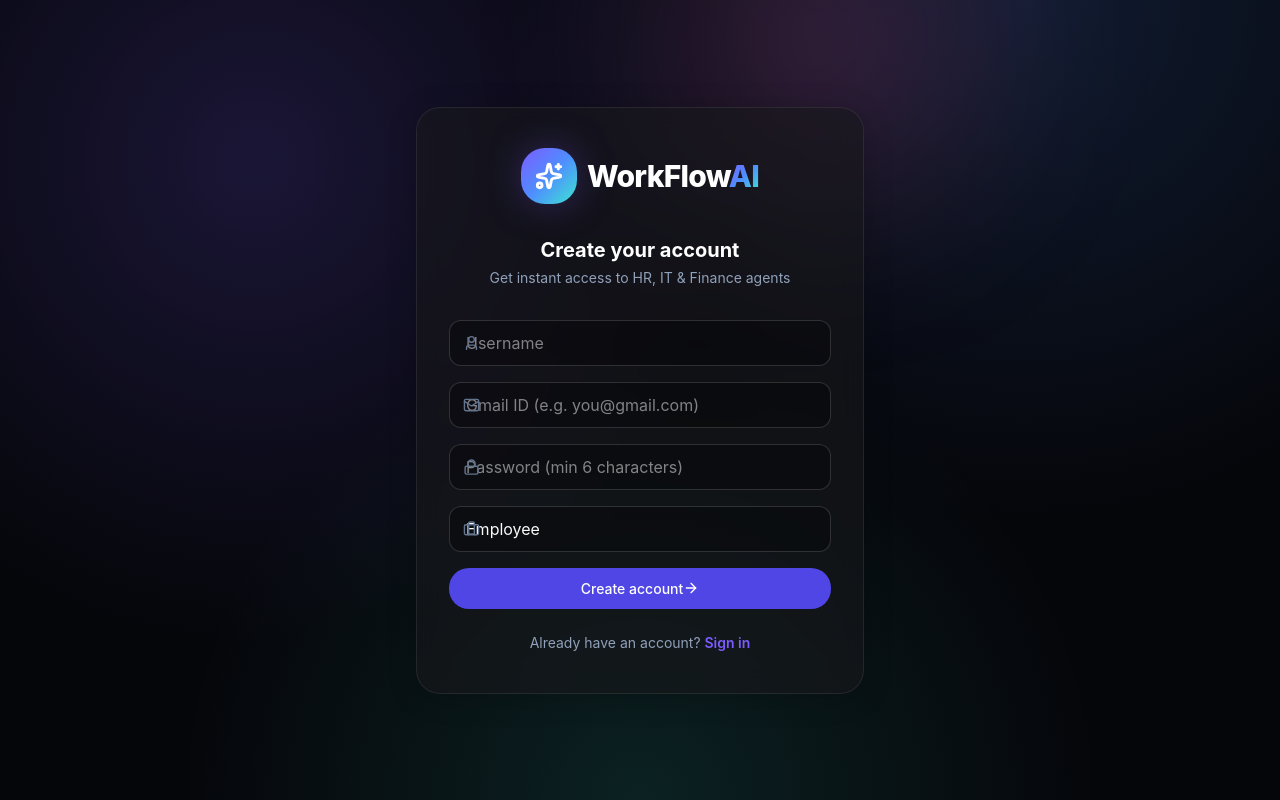
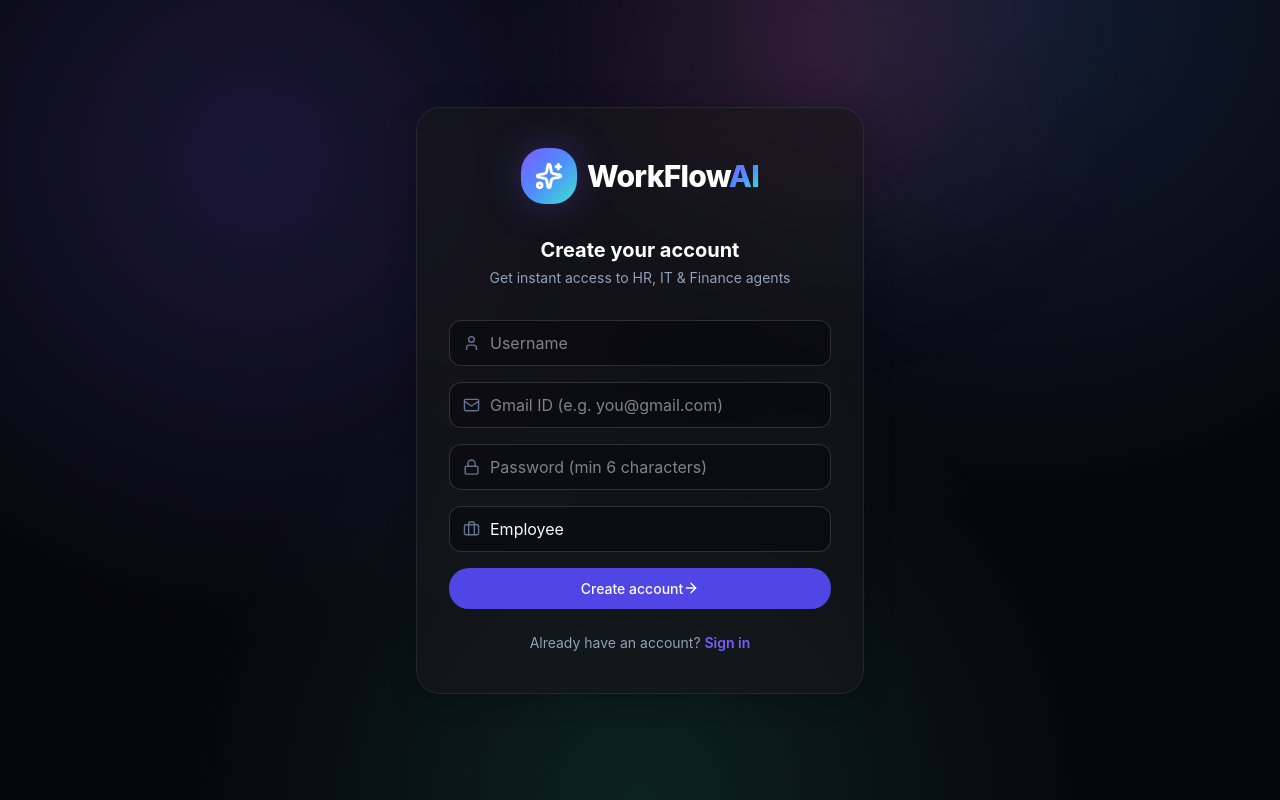
Before and after one commit to AdityaSingh0008/workflowai, a React (Vite) app in the folder frontend/: page /register in a window 1280 px wide. Built offline with nearby package versions, Linux system fonts and the light colour scheme; no server answers.

Commit message:
fix: input padding overlap and allow username login

```diff
--- a/frontend/src/pages/Login.jsx
+++ b/frontend/src/pages/Login.jsx
@@ -71,10 +71,10 @@ export default function Login() {
           <div className="relative">
             <Mail className="absolute left-3.5 top-1/2 -translate-y-1/2 text-slate-500" size={17} />
             <input
-              type="email"
+              type="text"
               required
-              placeholder="Gmail ID (e.g. you@gmail.com)"
-              className="input-field pl-10"
+              placeholder="Username or Gmail ID"
+              className="input-field !pl-10"
               value={form.email}
               onChange={(e) => setForm({ ...form, email: e.target.value })}
             />
@@ -85,7 +85,7 @@ export default function Login() {
               type="password"
               required
               placeholder="Password"
-              className="input-field pl-10"
+              className="input-field !pl-10"
               value={form.password}
               onChange={(e) => setForm({ ...form, password: e.target.value })}
             />
--- a/frontend/src/pages/Register.jsx
+++ b/frontend/src/pages/Register.jsx
@@ -55,7 +55,7 @@ export default function Register() {
             <input
               required
               placeholder="Username"
-              className="input-field pl-10"
+              className="input-field !pl-10"
               value={form.name}
               onChange={(e) => setForm({ ...form, name: e.target.value })}
             />
@@ -66,7 +66,7 @@ export default function Register() {
               type="email"
               required
               placeholder="Gmail ID (e.g. you@gmail.com)"
-              className="input-field pl-10"
+              className="input-field !pl-10"
               value={form.email}
               onChange={(e) => setForm({ ...form, email: e.target.value })}
             />
@@ -78,7 +78,7 @@ export default function Register() {
               required
               minLength={6}
               placeholder="Password (min 6 characters)"
-              className="input-field pl-10"
+              className="input-field !pl-10"
               value={form.password}
               onChange={(e) => setForm({ ...form, password: e.target.value })}
             />
@@ -86,7 +86,7 @@ export default function Register() {
           <div className="relative">
             <Briefcase className="absolute left-3.5 top-1/2 -translate-y-1/2 text-slate-500" size={17} />
             <select
-              className="input-field pl-10 appearance-none"
+              className="input-field !pl-10 appearance-none"
               value={form.role}
               onChange={(e) => setForm({ ...form, role: e.target.value })}
             >
```
